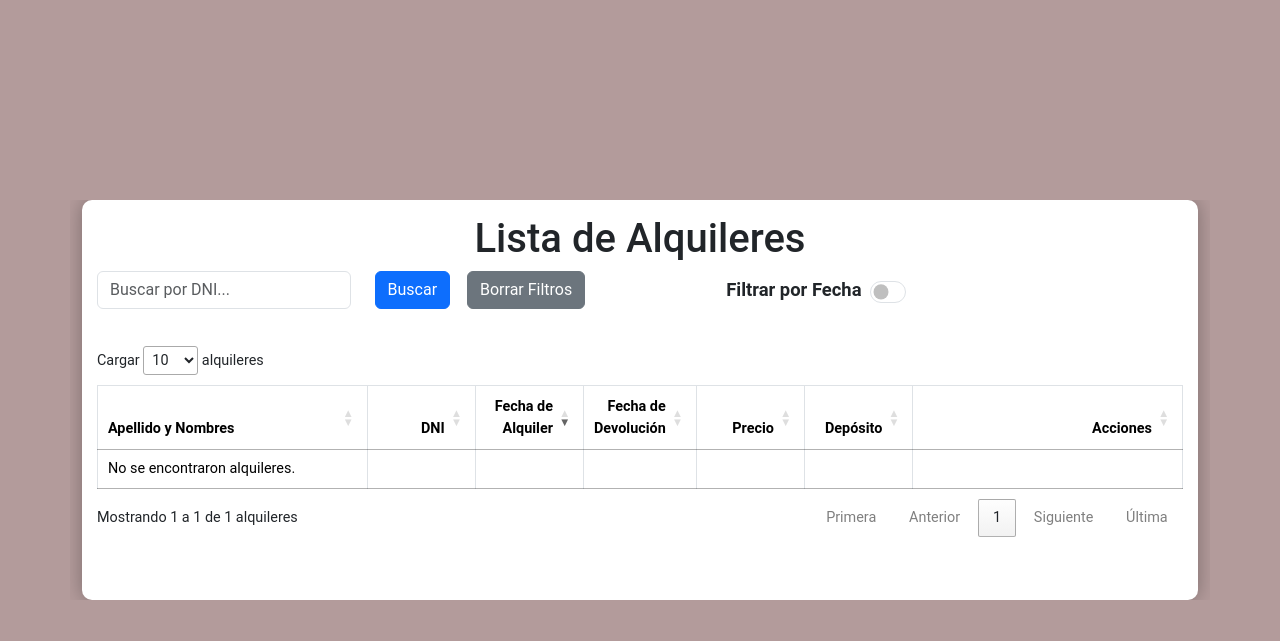
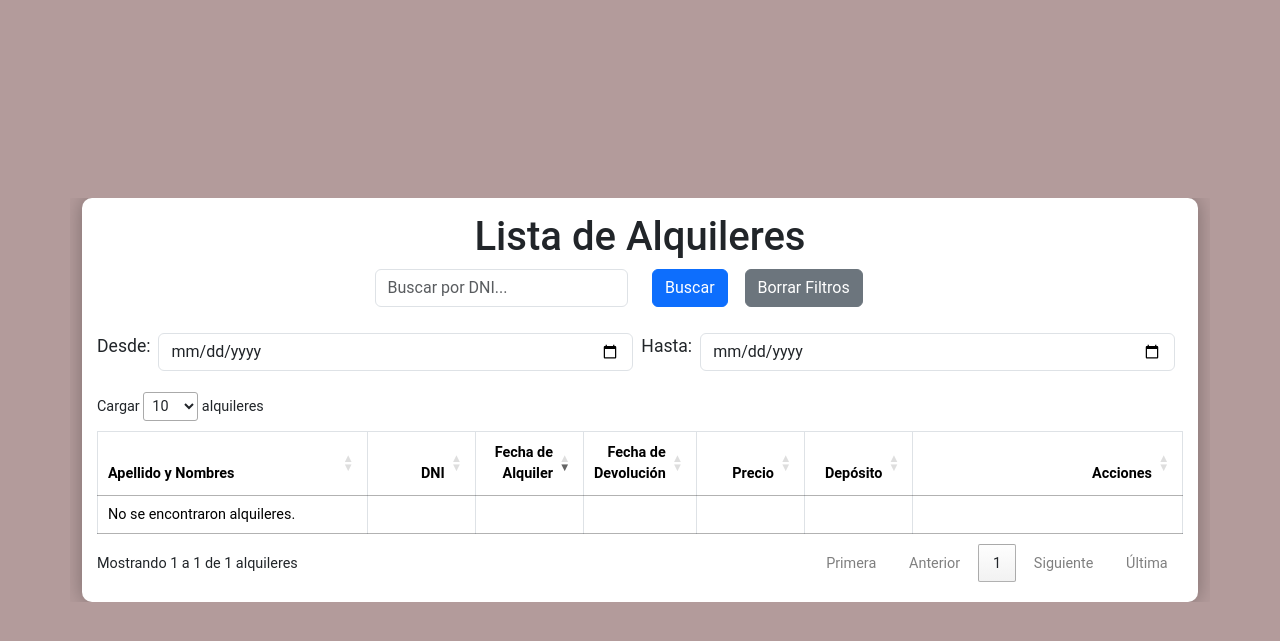
Before and after one commit to agusaenz/halloween-disfraces, a PHP site: page /lista-alquileres.php in a window 1280 px wide. Shown: the top 641 px of the page. Run offline with PHP 8.4, Linux system fonts and the light colour scheme; data that the repository does not hold is empty; a stand-in replaces the project's code that opens the database connection.

Commit message:
finalizao lista-alquileres

```diff
--- a/lista-alquileres.php
+++ b/lista-alquileres.php
@@ -71,29 +71,21 @@
 
     .me-2 {
       margin-right: 0.5rem;
-      font-weight: bold;
     }
 
     .fecha-inputs {
-      display: none;
+      display: flex;
       margin-top: 10px;
       font-size: 1.1rem;
-    }
-
-    .form-switch .form-check-input {
-      width: 2.5em;
-      height: 1.5em;
-      margin-left: -2.5em;
-      transition: background-color 0.15s ease-in-out, border-color 0.15s ease-in-out;
     }
   </style>
 </head>
 
 <body>
   <div class="container">
-    <form class="custom-form" id="resizable-form">
+    <form class="custom-form" id="resizable-form" onsubmit="return false;">
       <h1 class="text-center">Lista de Alquileres</h1>
-      <div class="row align-items-center">
+      <div class="row align-items-center justify-content-center">
         <div class="col-md-3">
           <input type="text" id="dniBusqueda" class="form-control" placeholder="Buscar por DNI..." />
         </div>
@@ -107,15 +99,9 @@
             Borrar Filtros
           </button>
         </div>
-        <div class="col-md-3 d-flex justify-content-end align-items-center">
-          <label class="me-2 filter-label">Filtrar por Fecha</label>
-          <div class="form-switch">
-            <input type="checkbox" id="filtrarFechaSwitch" class="form-check-input" />
-          </div>
-        </div>
       </div>
       <div class="row mt-3">
-        <div class="col-md-12 fecha-inputs" id="fechaInputs">
+        <div class="col-md-12 fecha-inputs" id="fechaInputs" style="display: flex;">
           <label class="me-2">Desde:</label>
           <input type="date" id="fechaInicio" class="form-control me-2" />
           <label class="me-2">Hasta:</label>
@@ -167,8 +153,6 @@
   }
 
   let filtroDNI = $('#dniBusqueda').val();
-      let filtrarPorFecha = $('#filtrarFechaSwitch').is(':checked');
-
 
   if (filtroDNI) {
     datos.filtroDNI = filtroDNI;
@@ -226,14 +210,15 @@
 }
 
 
+
+
     function borrarFiltros() {
   $('#dniBusqueda').val('');
-      $('#filtrarFechaSwitch').prop('checked', false);
   $('#fechaInicio').val('');
   $('#fechaFin').val('');
-      $('#fechaInputs').hide();
   generarTablaAlquileres();
 }
+
 
     function borrarAlquiler(event, idAlquiler) {
       event.preventDefault();
@@ -267,21 +252,18 @@
   $('input[type="date"]').val('');
   generarTablaAlquileres();
 
-      $('#dniBusqueda').on('keypress', function (e) {
+  $('#dniBusqueda, #fechaInicio, #fechaFin').on('keypress', function (e) {
     if (e.which == 13) {
       e.preventDefault();
       generarTablaAlquileres();
     }
   });
 
-      $('#filtrarFechaSwitch').change(function () {
-        if ($(this).is(':checked')) {
-          $('#fechaInputs').show();
-        } else {
-          $('#fechaInputs').hide();
-        }
+  $('#buscarBtn').on('click', function () {
+    generarTablaAlquileres();
   });
 });
+
   </script>
 </body>
 
```
Lines whose indentation alone changed are shown as unchanged.
